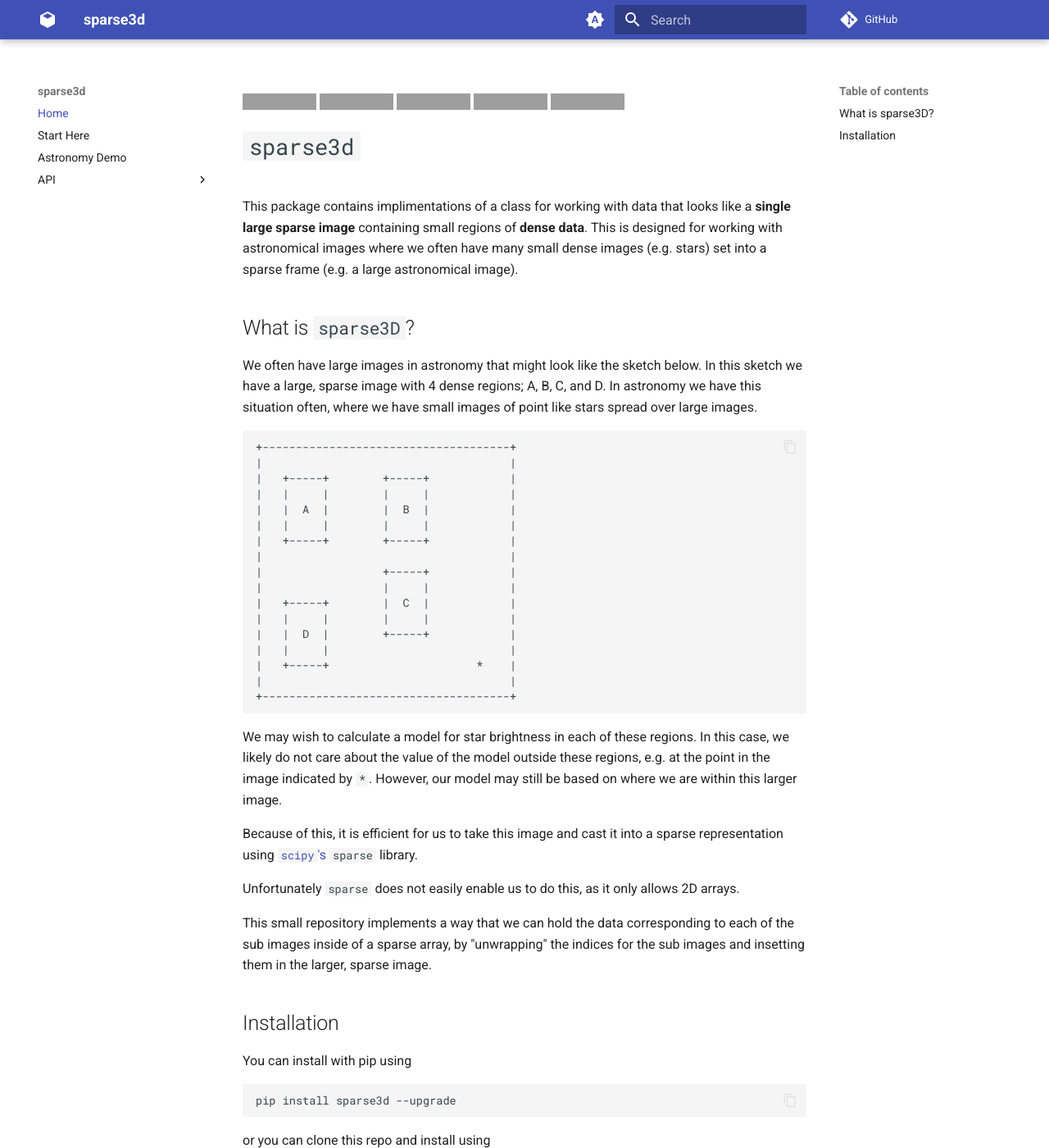
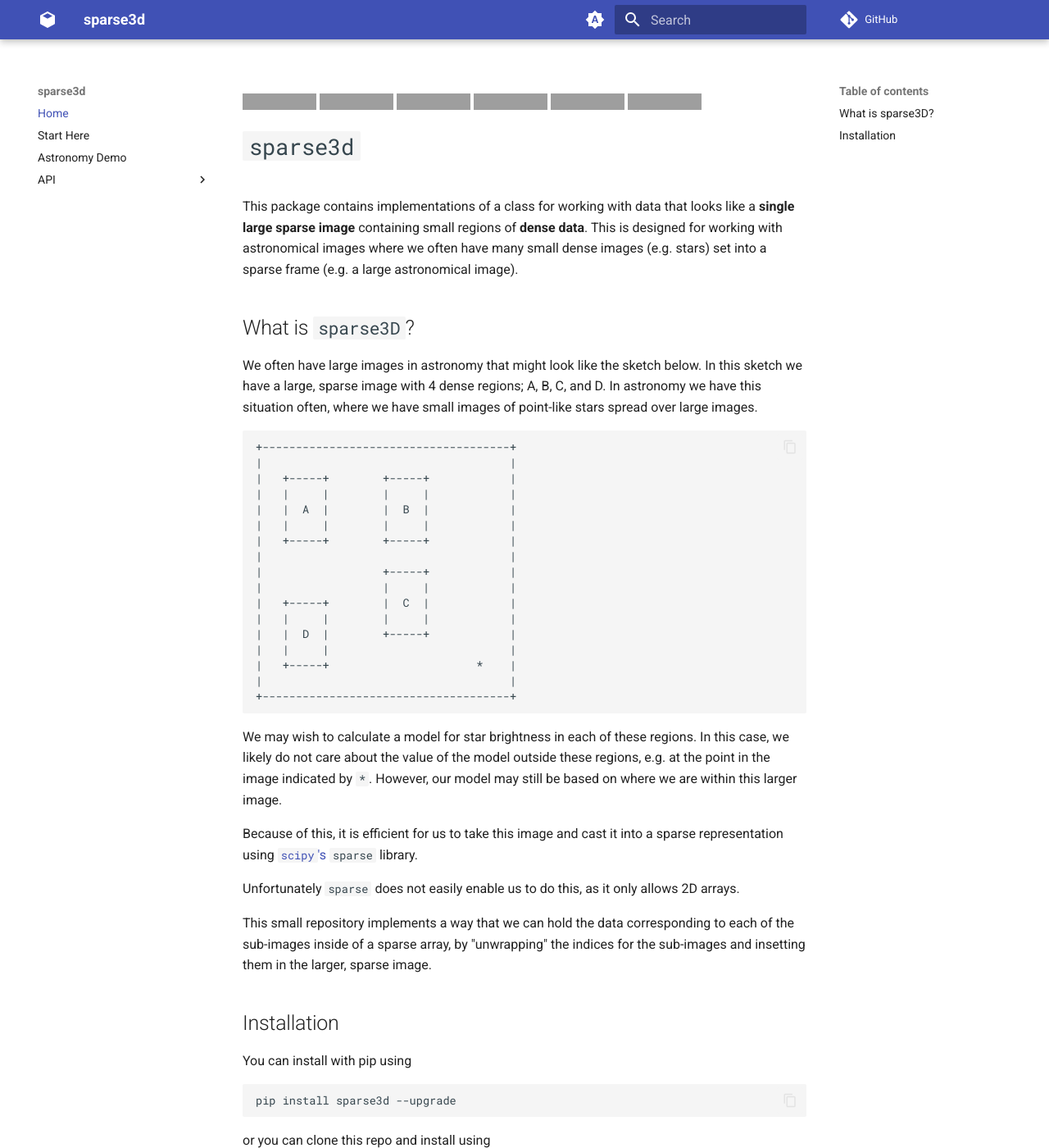
Before and after one commit to christinahedges/sparse3d, an MkDocs documentation site: the page built from docs/README.md, in a window 1280 px wide and 1400 px high. Shown: the whole window at 82% size. Built offline with MkDocs 1.6.1 and Material for MkDocs 9.7.7, drawn with Linux system fonts in a browser that asks for light colours; comment, search, counter and statistics services are not loaded; some of the changed text lies outside the part shown; grey boxes are pictures that could not be loaded.

Commit message:
update readme [skip ci]

````diff
--- a/docs/README.md
+++ b/docs/README.md
@@ -2,14 +2,15 @@
 <a href="https://github.com/christinahedges/sparse3d/actions/workflows/black.yml"><img src="https://github.com/christinahedges/sparse3d/workflows/black/badge.svg" alt="Lint status"/></a> <a href="https://github.com/christinahedges/sparse3d/actions/workflows/flake8.yml"><img src="https://github.com/christinahedges/sparse3d/workflows/flake8/badge.svg" alt="Lint status"/></a>
 [![Documentation badge](https://img.shields.io/badge/documentation-live-blue.svg)](https://christinahedges.github.io/sparse3d/)
 ![PyPI Version](https://img.shields.io/pypi/v/sparse3d)
+[![DOI](https://zenodo.org/badge/DOI/10.5281/zenodo.17088544.svg)](https://doi.org/10.5281/zenodo.17088544)
 
 # `sparse3d`
 
-This package contains implimentations of a class for working with data that looks like a **single large sparse image** containing small regions of **dense data**. This is designed for working with astronomical images where we often have many small dense images (e.g. stars) set into a sparse frame (e.g. a large astronomical image).
+This package contains implementations of a class for working with data that looks like a **single large sparse image** containing small regions of **dense data**. This is designed for working with astronomical images where we often have many small dense images (e.g. stars) set into a sparse frame (e.g. a large astronomical image).
 
 ## What is `sparse3D`?
 
-We often have large images in astronomy that might look like the sketch below. In this sketch we have a large, sparse image with 4 dense regions; A, B, C, and D. In astronomy we have this situation often, where we have small images of point like stars spread over large images.
+We often have large images in astronomy that might look like the sketch below. In this sketch we have a large, sparse image with 4 dense regions; A, B, C, and D. In astronomy we have this situation often, where we have small images of point-like stars spread over large images.
 
 ```
 +-------------------------------------+
@@ -37,7 +38,7 @@
 
 Unfortunately `sparse` does not easily enable us to do this, as it only allows 2D arrays.
 
-This small repository implements a way that we can hold the data corresponding to each of the sub images inside of a sparse array, by "unwrapping" the indices for the sub images and insetting them in the larger, sparse image.
+This small repository implements a way that we can hold the data corresponding to each of the sub-images inside of a sparse array, by "unwrapping" the indices for the sub-images and insetting them in the larger, sparse image.
 
 ## Installation
 
@@ -52,5 +53,5 @@
 ```
 cd sparse3d/
 pip install poetry --upgrade
-poetry install .
+poetry install
 ```
````
Also changed, not shown: 1 other file.
